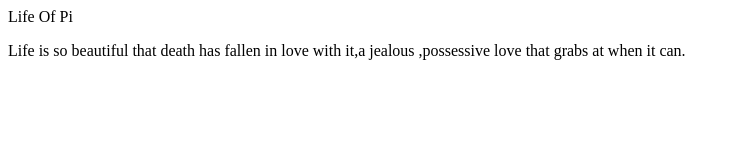
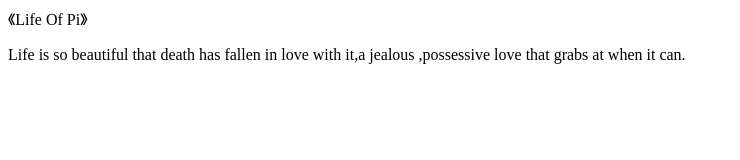
Before and after one commit to niflhiemr/niflheim, a plain HTML site: page index.html in a window 1280 px wide. Shown: the full height of the page, 0-740 px from the left. Drawn offline with Linux system fonts and the light colour scheme.

Commit message:
Update index.html

```diff
--- a/index.html
+++ b/index.html
@@ -5,7 +5,7 @@
 </head>
 
 <body>
-<p> Life Of Pi</p>
+<p> 《Life Of Pi》</p>
 <p> Life is so beautiful that death has fallen in love with it,a jealous ,possessive love that grabs at when it can.</p>
 </body>
 
```
